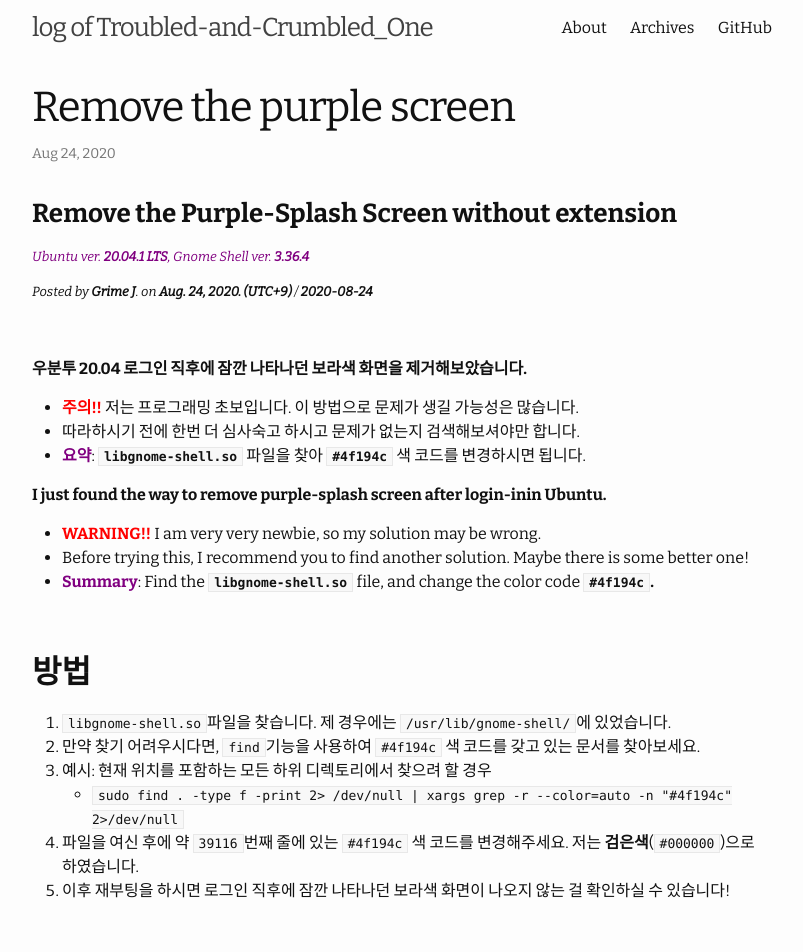
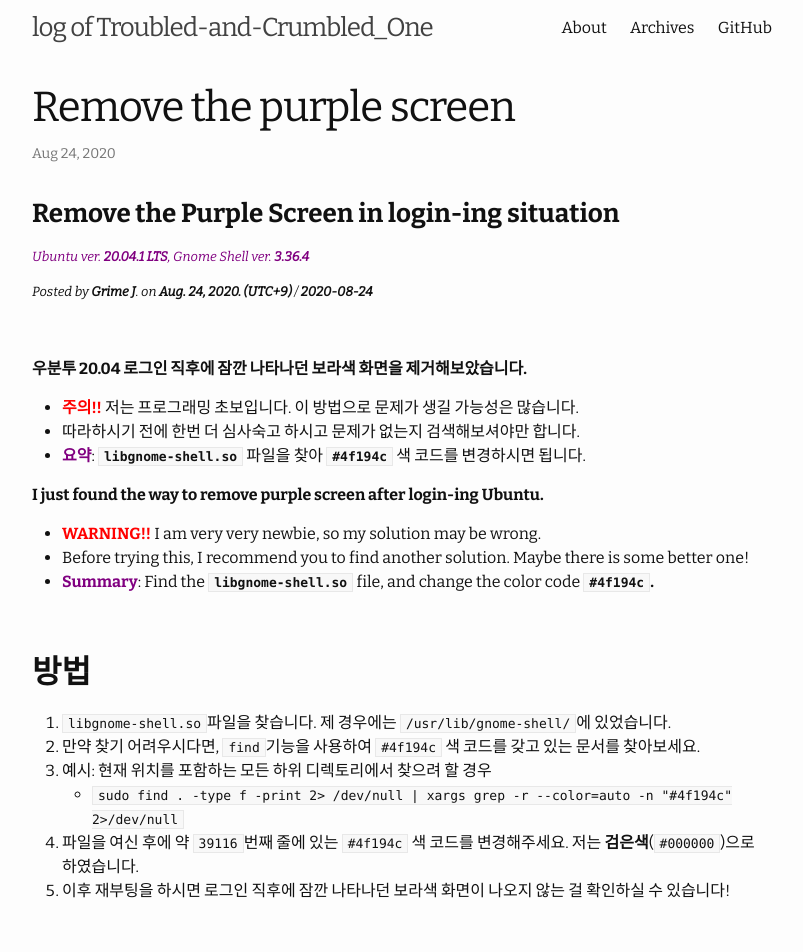
Before and after one commit to grime-j/grime-j.github.io, a Jekyll site: the page built from _posts/2020-08-24-Remove the purple screen.md, in a window 1280 px wide and 1400 px high. Shown: the top 952 px of the window, without its empty margins (238-1041 px from the left). Built offline with Jekyll 4.4.1, drawn with Linux system fonts in a browser that asks for light colours; some of the changed text lies outside the part shown.

Commit message:
Update 2020-08-24-Remove the purple screen.md

```diff
--- a/_posts/2020-08-24-Remove the purple screen.md
+++ b/_posts/2020-08-24-Remove the purple screen.md
@@ -2,7 +2,7 @@
 layout: post
 ---
 
-### **Remove the Purple-Splash Screen without extension**
+### **Remove the Purple Screen in login-ing situation**
 ##### <span style="color:purple">*Ubuntu ver. **20.04.1 LTS**, Gnome Shell ver. **3.36.4***
 ##### *Posted by **Grime J**. on **Aug. 24, 2020. (UTC+9)** / **2020-08-24***
 
@@ -15,7 +15,7 @@ layout: post
 - <span style="color:purple"> **요약**</span>: **`libgnome-shell.so`** 파일을 찾아 **`#4f194c`** 색 코드를 변경하시면 됩니다.
 
 
-**I just found the way to remove purple-splash screen after login-inin Ubuntu.**
+**I just found the way to remove purple screen after login-ing Ubuntu.**
 - <span style="color:red">**WARNING!!**</span> I am very very newbie, so my solution may be wrong.
 - Before trying this, I recommend you to find another solution. Maybe there is some better one!
 - <span style="color:purple"> **Summary**</span>: Find the **`libgnome-shell.so`** file, and change the color code **`#4f194c`.**
@@ -38,7 +38,7 @@ layout: post
 3. Eg. Find all files, including your subdirectory on your current position.
 - `sudo find . -type f -print 2> /dev/null | xargs grep -r --color=auto -n "#4f194c" 2>/dev/null`
 4. And just modify the color code in about `39116`th row. In my case, I set the color code **black**(`#000000`).
-5. And DONE!! There will be no-purple-splash-screen in your logging situation!
+5. And DONE!! There will be no-purple-screen in your login-ing situation!
 
 <br/>
 
```
